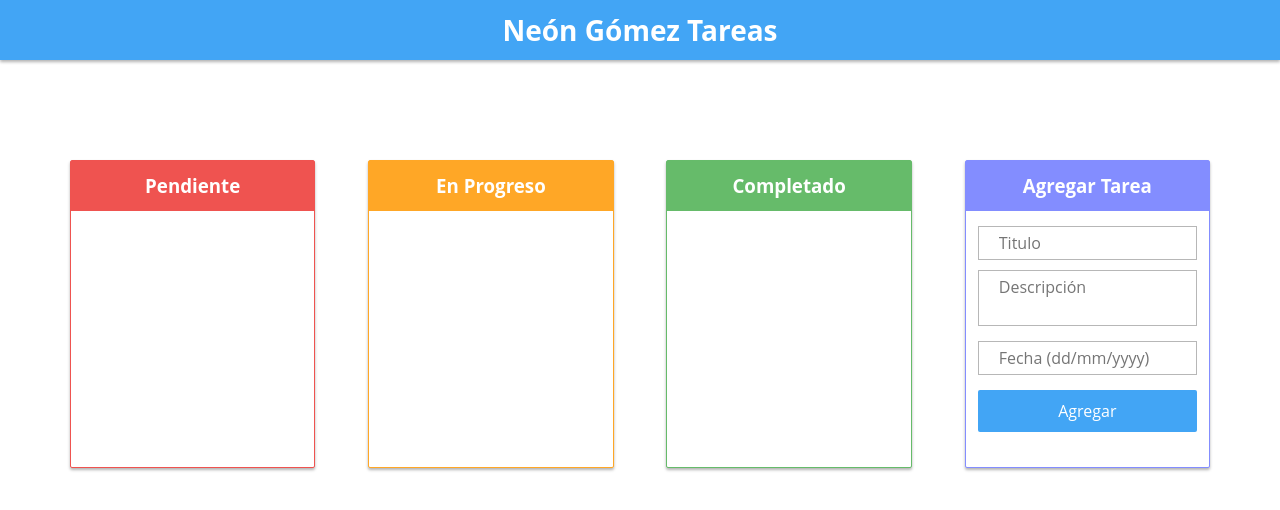
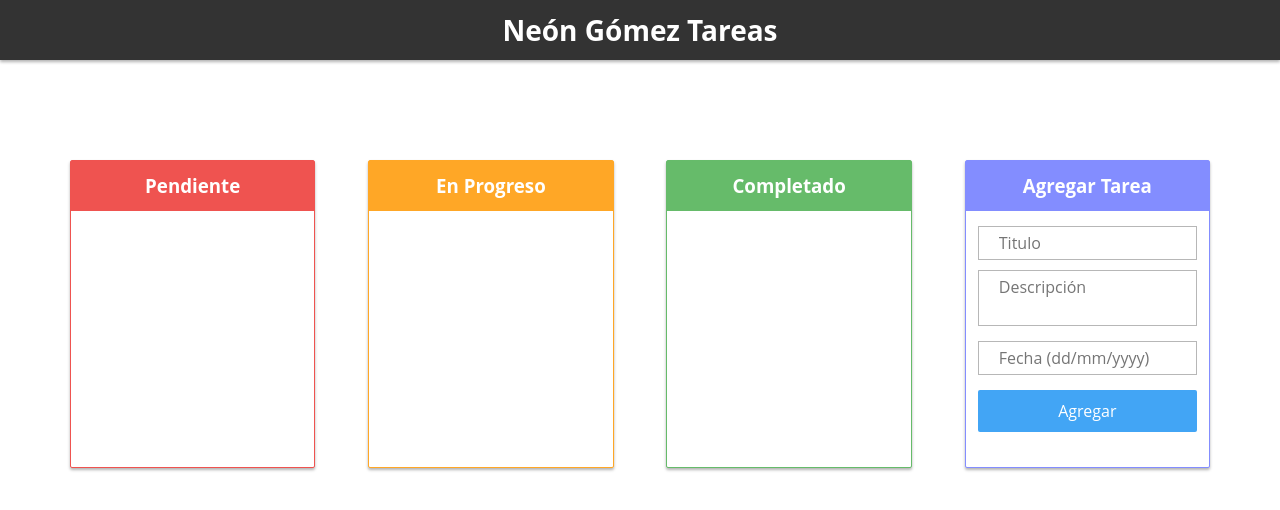
Before and after one commit to Carlos-Alberto-Gallego-Benitez/kamban-Tablero, a plain HTML site: page index.html in a window 1280 px wide. Drawn offline with Linux system fonts and the light colour scheme.

Commit message:
color nav

```diff
--- a/css/styles-grid.css
+++ b/css/styles-grid.css
@@ -23,7 +23,7 @@ body{
 nav{
     width: 100%;
     height: 60px;
-    background-color: #42A5F5;
+    background-color: #333333;
     box-shadow: 0 2px 3px rgba(0, 0, 0, 0.3);
 }
 
```
